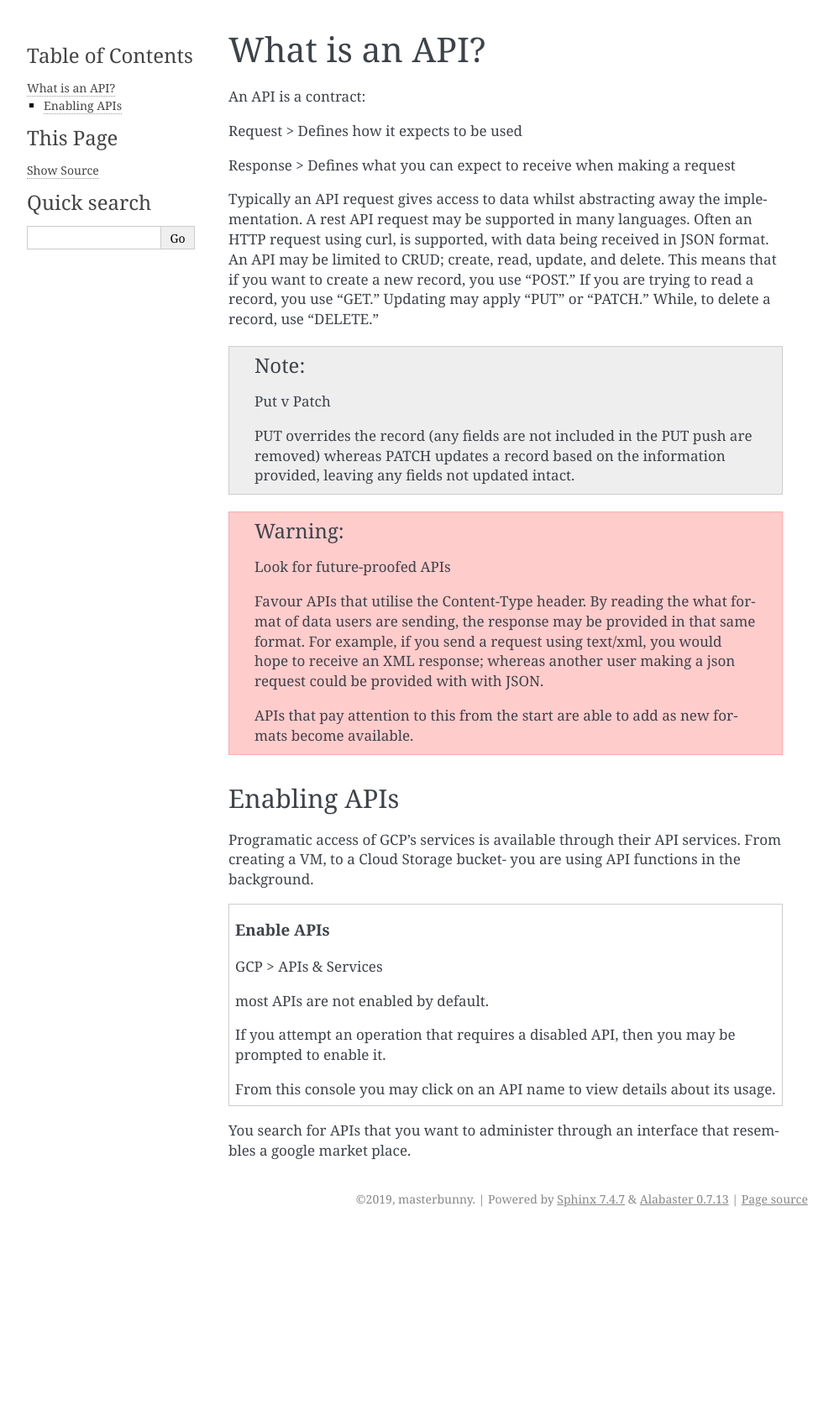
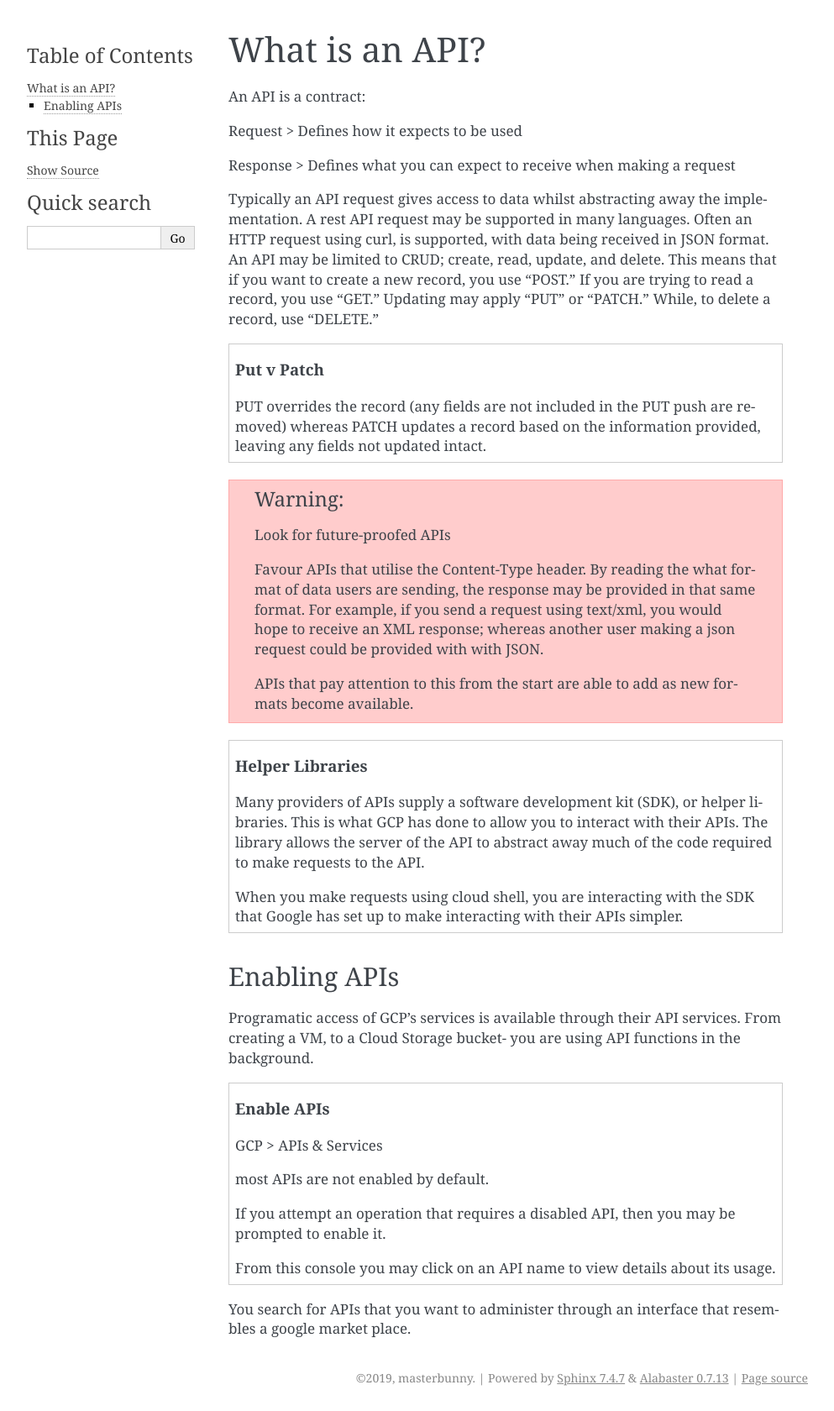
Before and after one commit to m4sterbunny/rtd-gcp-cloud, a Sphinx documentation site: the page built from source/pages/api.rst, in a window 1280 px wide. Shown: the whole page at 84% size, without its empty margins (148-1141 px from the left). Built offline with Sphinx 7.4.7, drawn with Linux system fonts in a browser that asks for light colours; pages that are not in the unit, such as notebooks, are missing from menus; before the commit the page ends 1467 px from its top, so only the background shows below that.

Commit message:
edits coming through

```diff
--- a/source/index.rst
+++ b/source/index.rst
@@ -35,11 +36,12 @@ Indices and tables
 
 
 .. :Author: m4sterbunny
+.. :Host: https://rtd-gcp-cloud.readthedocs.io/en/latest/
 .. :Address: 123 Example Street
           Example, EX  SA
           7915
 .. :Contact: m4sterbunny@gmail.com
-.. :Authors: Me; Myself; I
+.. :Authors: Me, whilst precariously balancing on the shoulders of giants.
 .. :organization: humankind
 .. :date: $Date: 2019-01-11 19:23:53 +0000 $
 .. :status: This is a "work in progress"
--- a/source/pages/ace-exam.rst
+++ b/source/pages/ace-exam.rst
@@ -50,3 +50,9 @@ Useful links for exam practise
 Documentation https://cloud.google.com/docs/
 
 https://quizlet.com/328524759/google-cloud-certified-associate-cloud-engineer-flash-cards/
+
+#############################
+Sitting the Exam in Cape Town
+#############################
+
+CTU Training Solutions_Claremont	Stadium on Main , Level 3, 99 Main Road	Claremont
--- a/source/pages/api.rst
+++ b/source/pages/api.rst
@@ -10,7 +10,7 @@ Response > Defines what you can expect to receive when making a request
 
 Typically an API request gives access to data whilst abstracting away the implementation. A rest API request may be supported in many languages. Often an HTTP request using curl, is supported, with data being received in JSON format. An API may be limited to CRUD; create, read, update, and delete. This means that if you want to create a new record, you use “POST.” If you are trying to read a record, you use “GET.” Updating may apply “PUT” or “PATCH.” While, to delete a record, use “DELETE.”
 
-.. note:: Put v Patch
+.. topic:: Put v Patch
 
 	PUT overrides the record (any fields are not included in the PUT push are removed) whereas PATCH updates a record based on the information provided, leaving any fields not updated intact.
 
@@ -19,6 +19,13 @@ Typically an API request gives access to data whilst abstracting away the implem
 	Favour APIs that utilise the Content-Type header. By reading the what format of data users are sending, the response may be provided in that same format.  For example, if you send a request using text/xml, you would hope to receive an XML response; whereas another user making a json request could be provided with with JSON.
 
 	APIs that pay attention to this from the start are able to add as new formats become available.
+
+.. topic:: Helper Libraries
+
+	Many providers of APIs supply a software development kit (SDK), or helper libraries. This is what GCP has done to allow you to interact with their APIs. The library allows the server of the API to abstract away much of the code required to make requests to the API.
+
+	When you make requests using cloud shell, you are interacting with the SDK that Google has set up to make interacting with their APIs simpler.
+
 
 
 ##############
```
Also changed, not shown: other parts of source/index.rst (+1 -0 lines), 14 other files.
